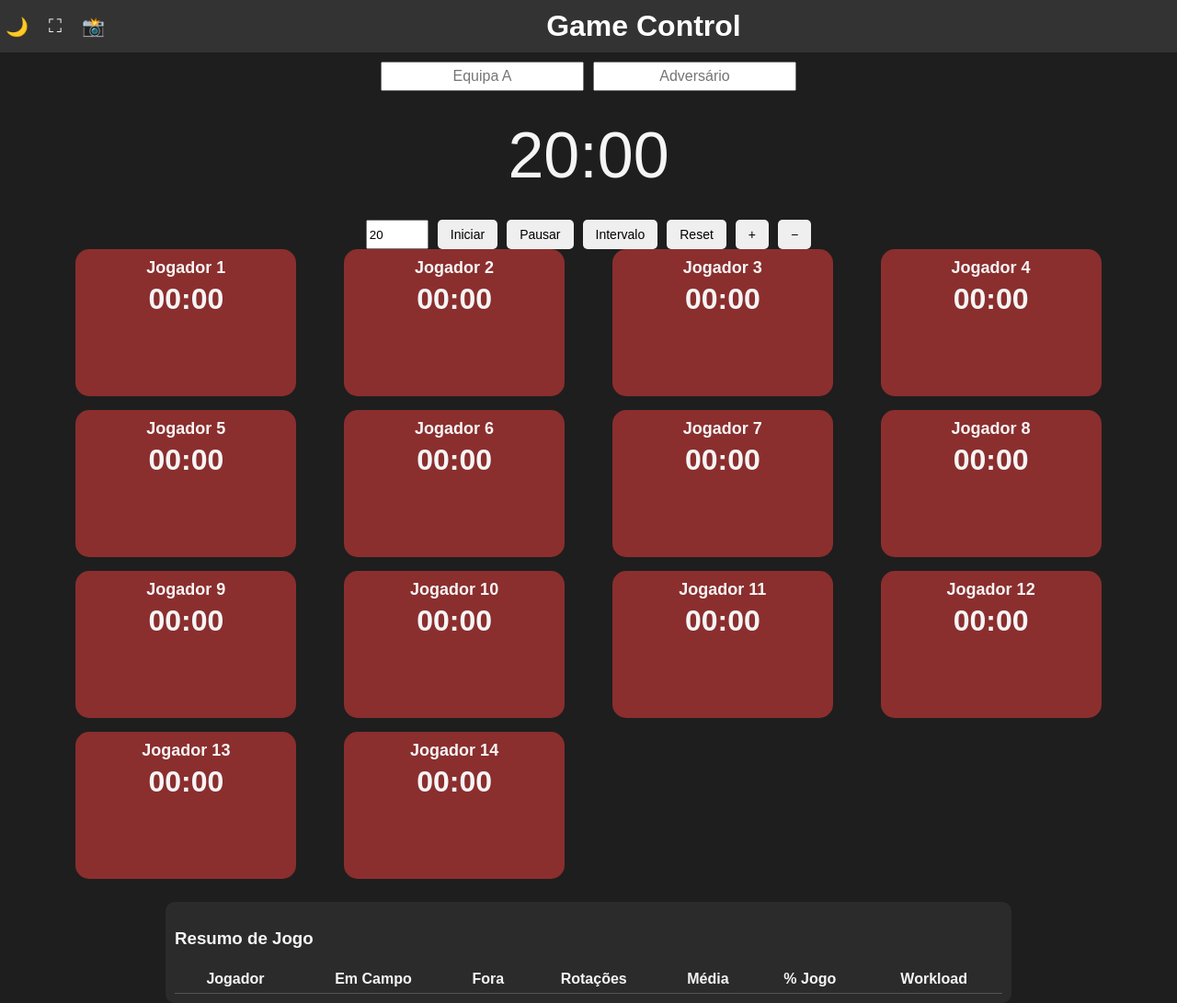
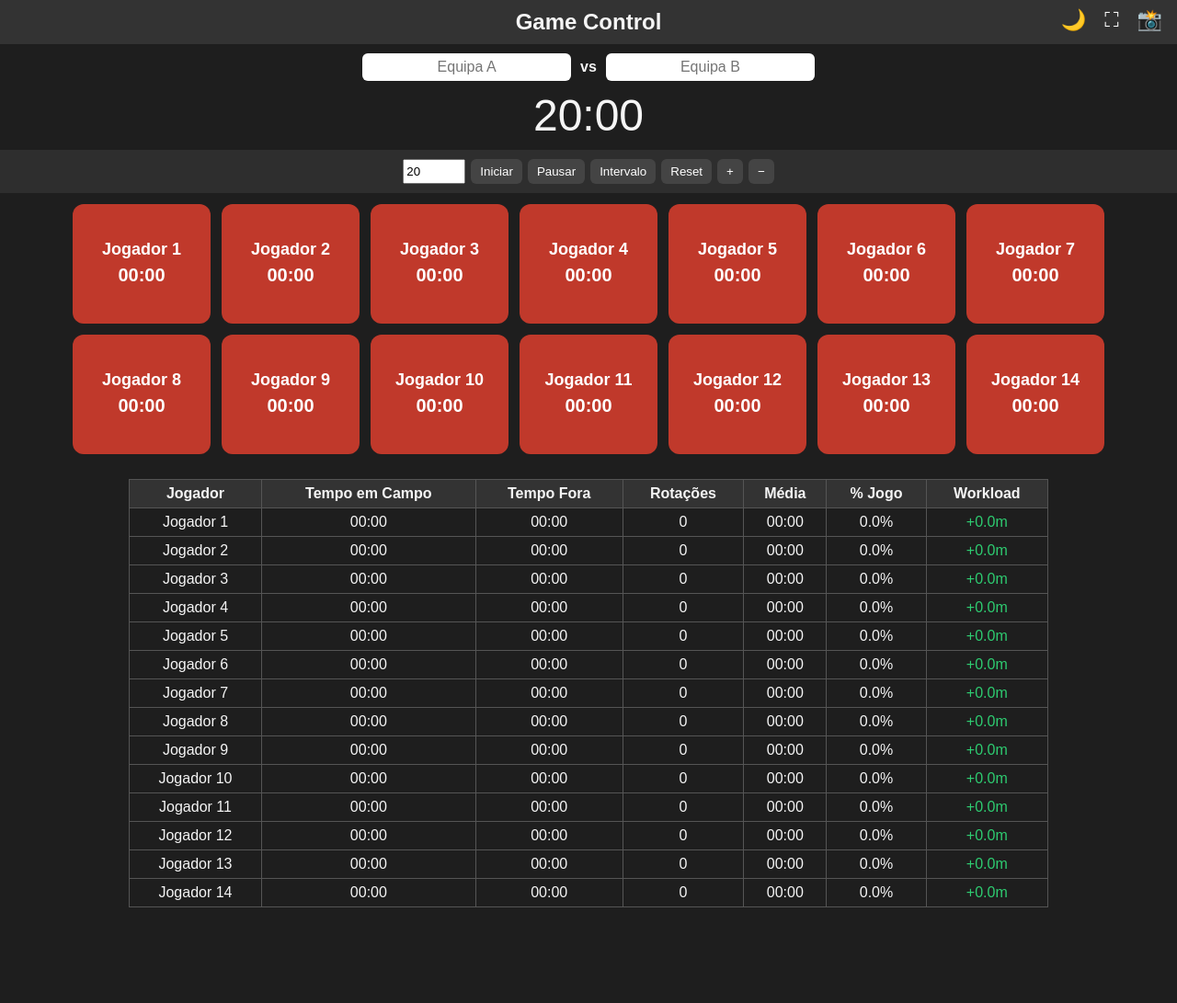
Before and after one commit to gpmviana/gamecontrol, a plain HTML site: page index.html in a window 1280 px wide. Shown: the whole page at 92% size. After the commit the page ends 1002 px from the top, so only its background shows below. Drawn offline with Linux system fonts and the light colour scheme.

Commit message:
index.html

```diff
--- a/index.html
+++ b/index.html
@@ -5,147 +5,51 @@
 <meta name="viewport" content="width=device-width, initial-scale=1.0">
 <title>Game Control</title>
 <style>
-  body {
-    font-family: Arial, sans-serif;
-    margin: 0;
-    background-color: #1e1e1e;
-    color: #f5f5f5;
-    display: flex;
-    flex-direction: column;
-    align-items: center;
-  }
-  header {
-    width: 100%;
-    background: #333;
-    color: white;
-    display: flex;
-    justify-content: space-between;
-    align-items: center;
-    padding: 10px 20px;
-  }
-  header h1 {
-    flex: 1;
-    text-align: center;
-    margin: 0;
-  }
-  .team-inputs {
-    display: flex;
-    gap: 10px;
-    justify-content: center;
-    margin: 10px 0;
-  }
-  .team-inputs input {
-    padding: 5px;
-    font-size: 16px;
-    text-align: center;
-  }
-  .controls {
-    margin-top: 10px;
-    display: flex;
-    gap: 10px;
-    justify-content: center;
-    flex-wrap: wrap;
-  }
-  .controls button {
-    padding: 8px 14px;
-    font-size: 14px;
-    cursor: pointer;
-    border: none;
-    border-radius: 5px;
-  }
-  .timer {
-    font-size: 70px;
-    margin: 20px 0;
-  }
-  .players {
-    display: grid;
-    grid-template-columns: repeat(auto-fit, minmax(220px, 1fr));
-    gap: 15px;
-    width: 90%;
-    max-width: 1200px;
-    justify-items: center;
-  }
-  .player {
-    background: #2e2e2e;
-    border-radius: 15px;
-    padding: 10px;
-    text-align: center;
-    width: 220px;
-    height: 140px;
-    transition: background-color 0.3s;
-    cursor: pointer;
-  }
-  .player.active {
-    background: #2b6d2b;
-  }
-  .player.inactive {
-    background: #8b2e2e;
-  }
-  .player strong {
-    display: block;
-    margin-bottom: 5px;
-    font-size: 18px;
-  }
-  .time {
-    font-size: 32px;
-    font-weight: bold;
-  }
-  .last {
-    font-size: 12px;
-    margin-top: 5px;
-    color: #ddd;
-  }
-  .summary {
-    margin-top: 25px;
-    width: 90%;
-    max-width: 900px;
-    background: #2b2b2b;
-    border-radius: 10px;
-    padding: 10px;
-  }
-  .summary table {
-    width: 100%;
-    border-collapse: collapse;
-  }
-  th, td {
-    padding: 6px;
-    border-bottom: 1px solid #555;
-    text-align: center;
-  }
-  .work-pos { color: #2ecc71; font-weight: bold; }
-  .work-neg { color: #e74c3c; font-weight: bold; }
-  .top-right-buttons {
-    display: flex;
-    gap: 10px;
-  }
-  .top-right-buttons button {
-    background: transparent;
-    border: none;
-    color: white;
-    font-size: 20px;
-    cursor: pointer;
-  }
+  body{font-family:Arial, sans-serif;margin:0;background:#1e1e1e;color:#f5f5f5;text-align:center}
+  header{display:flex;align-items:center;justify-content:center;background:#333;padding:10px 0;position:relative}
+  header h1{margin:0;font-size:1.5em}
+  .top-buttons{position:absolute;right:10px;top:8px;display:flex;gap:8px}
+  .top-buttons button{background:none;border:none;font-size:22px;color:#fff;cursor:pointer}
+  #teamInputs{display:flex;justify-content:center;align-items:center;gap:10px;margin:10px}
+  #teamInputs input{padding:6px 10px;border-radius:6px;border:none;font-size:16px;text-align:center}
+  #timer{font-size:3em;margin:10px 0}
+  .controls{display:flex;justify-content:center;flex-wrap:wrap;gap:6px;background:#2e2e2e;padding:10px}
+  .controls button{padding:6px 10px;border:none;border-radius:6px;background:#444;color:#fff;cursor:pointer}
+  #players{display:flex;flex-wrap:wrap;justify-content:center;gap:12px;padding:12px}
+  .player{width:150px;height:130px;border-radius:12px;display:flex;flex-direction:column;align-items:center;justify-content:center;cursor:pointer;transition:.2s}
+  .player.active{background:#2ecc71;color:#000}.player.inactive{background:#c0392b;color:#fff}
+  .player strong{font-size:18px;margin-bottom:6px}
+  .player .time{font-size:20px;font-weight:bold}
+  .player .last{font-size:12px;opacity:.9;margin-top:2px}
+  .summary{margin:15px auto;border-collapse:collapse;width:90%;max-width:1000px}
+  .summary th,.summary td{border:1px solid #555;padding:6px;text-align:center}
+  .summary th{background:#333}
+  .work-pos{color:#2ecc71}.work-neg{color:#e74c3c}
+  .light-mode{background:#f4f4f4;color:#000}
+  .light-mode header{background:#ddd}.light-mode .controls{background:#ddd}
+  .light-mode .player.active{background:#27ae60;color:#fff}.light-mode .player.inactive{background:#e74c3c;color:#fff}
 </style>
 </head>
 <body>
 <header>
-    <div class="top-right-buttons">
+  <h1>Game Control</h1>
+  <div class="top-buttons">
     <button id="themeToggle">🌙</button>
     <button id="fullscreenBtn">⛶</button>
     <button id="printBtn">📸</button>
   </div>
-    <h1>Game Control</h1>
 </header>
 
-  <div class="team-inputs">
-    <input type="text" id="teamA" placeholder="Equipa A">
-    <input type="text" id="teamB" placeholder="Adversário">
+<div id="teamInputs">
+  <input id="teamA" placeholder="Equipa A">
+  <span style="font-weight:bold;">vs</span>
+  <input id="teamB" placeholder="Equipa B">
 </div>
 
-  <div class="timer" id="timer">20:00</div>
+<div id="timer">20:00</div>
 
 <div class="controls">
-    <input type="number" id="setMinutes" value="20" min="1" style="width:60px;">
+  <input id="setMinutes" type="number" value="20" min="1" style="width:60px;">
   <button id="startBtn">Iniciar</button>
   <button id="pauseBtn">Pausar</button>
   <button id="intervalBtn">Intervalo</button>
@@ -154,270 +58,243 @@
   <button id="removeBtn">−</button>
 </div>
 
-  <div class="players" id="players"></div>
+<div id="players"></div>
 
-  <div class="summary">
-    <h3>Resumo de Jogo</h3>
-    <table>
+<table class="summary">
   <thead>
     <tr>
-          <th>Jogador</th><th>Em Campo</th><th>Fora</th>
-          <th>Rotações</th><th>Média</th><th>% Jogo</th><th>Workload</th>
+      <th>Jogador</th>
+      <th>Tempo em Campo</th>
+      <th>Tempo Fora</th>
+      <th>Rotações</th>
+      <th>Média</th>
+      <th>% Jogo</th>
+      <th>Workload</th>
     </tr>
   </thead>
   <tbody id="summaryBody"></tbody>
 </table>
-  </div>
 
 <script>
-let duration = 20 * 60;
+/* ===== ESTADO ===== */
+let duration = 20*60;
 let remaining = duration;
-let timerInterval;
 let running = false;
 let firstHalf = true;
 let players = [];
 let theme = "dark";
+let timerInterval = null;
+let _lastTick = null;
+const STORAGE_KEY = "gameControlData_gcStable";
 
-/* ---------- FORMATAÇÃO ---------- */
-function formatTime(sec) {
-  const s = Math.max(0, Math.abs(sec));
-  const m = Math.floor(s / 60);
-  const r = s % 60;
-  return `${String(m).padStart(2, "0")}:${String(r).padStart(2, "0")}`;
+/* ===== UTIL ===== */
+const pad = n => String(n).padStart(2,"0");
+function formatTime(sec){sec=Math.max(0,Math.floor(sec));return `${pad(Math.floor(sec/60))}:${pad(sec%60)}`;}
+function updateTimerDisplay(){document.getElementById("timer").textContent = formatTime(remaining);}
+
+/* ===== RENDER JOGADORES (NÃO APAGA ESTADO) ===== */
+function buildPlayersDOM(){
+  const parent = document.getElementById("players");
+  parent.innerHTML = "";
+  players.forEach(p=>{
+    const d = document.createElement("div");
+    d.id = "player"+p.id;
+    d.className = "player " + (p.active ? "active" : "inactive");
+    d.innerHTML = `<strong>${p.name||("Jogador "+p.id)}</strong>
+                   <div class="time">${formatTime(p.active?p.seconds:p.secondsOut)}</div>
+                   <div class="last">${!p.active&&p.lastRotation>0?("Última rotação: "+formatTime(p.lastRotation)):""}</div>`;
+    d.onclick = ()=>togglePlayer(p.id);
+    parent.appendChild(d);
+  });
 }
-function updateTimerDisplay() {
-  document.getElementById("timer").textContent = formatTime(remaining);
+function updatePlayersUI(){
+  players.forEach(p=>{
+    const d = document.getElementById("player"+p.id);
+    if(!d) return;
+    d.className = "player " + (p.active ? "active" : "inactive");
+    d.querySelector(".time").textContent = p.active ? formatTime(p.seconds) : formatTime(p.secondsOut);
+    d.querySelector(".last").textContent = (!p.active && p.lastRotation>0) ? ("Última rotação: "+formatTime(p.lastRotation)) : "";
+    const s = d.querySelector("strong"); if(s) s.textContent = p.name||("Jogador "+p.id);
+  });
 }
 
-/* ---------- TICK ---------- */
-let _lastTick = null;
-function tick() {
+/* ===== AJUSTE DE CONTAGEM SEM LIMPAR ===== */
+function ensurePlayerCount(n){
+  // adiciona
+  while(players.length < n){
+    const id = players.length ? Math.max(...players.map(x=>x.id))+1 : 1;
+    players.push({id, name:"Jogador "+id, active:false, seconds:0, secondsOut:0, part1:0, part2:0, rotations:0, lastRotation:0, startTime:0});
+  }
+  // remove do fim
+  while(players.length > n){ players.pop(); }
+  buildPlayersDOM(); updatePlayersUI(); updateSummary(); saveData();
+}
+
+/* ===== TABELA ===== */
+function updateSummary(){
+  const tbody = document.getElementById("summaryBody");
+  tbody.innerHTML = "";
+  players.forEach(p=>{
+    const total = p.part1 + p.part2;
+    const avg = p.rotations>0 ? Math.floor(total / p.rotations) : 0;
+    const percent = ((total / (duration * (firstHalf?1:2))) * 100).toFixed(1);
+    const workload = p.seconds - p.secondsOut;
+    const cls = workload >= 0 ? "work-pos" : "work-neg";
+    const tr = document.createElement("tr");
+    tr.innerHTML = `
+      <td>${p.name||("Jogador "+p.id)}</td>
+      <td>${formatTime(p.seconds)}</td>
+      <td>${formatTime(p.secondsOut)}</td>
+      <td>${p.rotations}</td>
+      <td>${formatTime(avg)}</td>
+      <td>${percent}%</td>
+      <td class="${cls}">${workload>=0?"+":""}${(workload/60).toFixed(1)}m</td>`;
+    tbody.appendChild(tr);
+  });
+}
+
+/* ===== CRONÓMETRO ===== */
+function tick(){
   const now = Date.now();
-  if (_lastTick === null) _lastTick = now;
-  const delta = Math.max(0, Math.floor((now - _lastTick) / 1000));
-  if (delta > 0) {
+  if(_lastTick===null) _lastTick = now;
+  const delta = Math.max(0, Math.floor((now - _lastTick)/1000));
+  if(delta>0){
     remaining = Math.max(0, remaining - delta);
-    for (let i = 0; i < delta; i++) {
-      players.forEach(p => {
-        if (p.active) {
-          p.seconds++;
-          if (firstHalf) p.part1++; else p.part2++;
-        } else {
-          p.secondsOut++;
-        }
+    for(let i=0;i<delta;i++){
+      players.forEach(p=>{
+        if(p.active){ p.seconds++; if(firstHalf) p.part1++; else p.part2++; }
+        else { p.secondsOut++; }
       });
     }
     _lastTick = now;
-    updateTimerDisplay();
-    updateSummary();
-    updatePlayersUI();
-    saveData();
+    updateTimerDisplay(); updatePlayersUI(); updateSummary(); saveData();
+    if(remaining<=0) pauseTimer();
   }
-  if (remaining <= 0) pauseTimer();
 }
-
-/* ---------- CONTROLOS ---------- */
-function startTimer() {
-  if (running) return;
+function startTimer(){
+  if(running) return;
   running = true;
   _lastTick = Date.now();
   clearInterval(timerInterval);
   timerInterval = setInterval(tick, 250);
   saveData();
 }
-function pauseTimer() {
+function pauseTimer(){
   running = false;
   clearInterval(timerInterval);
   saveData();
 }
-function resetTimer() {
+function resetTimer(){
   pauseTimer();
-  const mins = parseInt(document.getElementById("setMinutes").value) || 20;
-  duration = mins * 60;
-  remaining = duration;
-  players.forEach(p => {
-    p.seconds = 0;
-    p.secondsOut = 0;
-    p.part1 = 0;
-    p.part2 = 0;
-    p.rotations = 0;
-    p.lastRotation = 0;
+  const mins = parseInt(document.getElementById("setMinutes").value)||20;
+  duration = mins*60; remaining = duration; firstHalf = true;
+  players.forEach(p=>{p.seconds=0;p.secondsOut=0;p.part1=0;p.part2=0;p.rotations=0;p.lastRotation=0;});
+  updateTimerDisplay(); updatePlayersUI(); updateSummary(); saveData();
+}
+function intervalTimer(){
+  pauseTimer(); firstHalf = false;
+  remaining = (parseInt(document.getElementById("setMinutes").value)||20)*60;
+  updateTimerDisplay(); saveData();
+}
+
+/* ===== INTERAÇÃO JOGADOR ===== */
+function togglePlayer(id){
+  const p = players.find(x=>x.id===id); if(!p) return;
+  p.active = !p.active;
+  if(p.active){ p.startTime = Date.now(); p.rotations++; }
+  else { p.lastRotation = Math.max(0, Math.floor((Date.now() - (p.startTime||Date.now()))/1000)); }
+  updatePlayersUI(); updateSummary(); saveData();
+}
+
+/* ===== PERSISTÊNCIA ===== */
+function saveData(){
+  const data = {
+    teamA: document.getElementById("teamA").value||"",
+    teamB: document.getElementById("teamB").value||"",
+    duration, remaining, firstHalf, running, theme, players,
+    lastSaved: Date.now()
+  };
+  localStorage.setItem(STORAGE_KEY, JSON.stringify(data));
+}
+function loadData(){
+  const raw = localStorage.getItem(STORAGE_KEY);
+  if(!raw){ // inicial
+    // cria 14 por omissão
+    players = [];
+    ensurePlayerCount(14);
+    updateTimerDisplay(); updateSummary();
+    return;
+  }
+  const d = JSON.parse(raw);
+  document.getElementById("teamA").value = d.teamA||"";
+  document.getElementById("teamB").value = d.teamB||"";
+  duration  = typeof d.duration  === "number" ? d.duration  : duration;
+  remaining = typeof d.remaining === "number" ? d.remaining : remaining;
+  firstHalf = typeof d.firstHalf === "boolean" ? d.firstHalf : firstHalf;
+  running   = !!d.running;
+  theme     = d.theme || theme;
+  players   = Array.isArray(d.players) ? d.players : [];
+
+  // Compensar tempo passado fora se estava a correr
+  const lastSaved = typeof d.lastSaved === "number" ? d.lastSaved : Date.now();
+  if(running){
+    const elapsed = Math.max(0, Math.floor((Date.now() - lastSaved)/1000));
+    if(elapsed>0){
+      remaining = Math.max(0, remaining - elapsed);
+      players.forEach(p=>{
+        if(p.active){ p.seconds += elapsed; if(firstHalf) p.part1 += elapsed; else p.part2 += elapsed; }
+        else { p.secondsOut += elapsed; }
       });
-  firstHalf = true;
-  updateTimerDisplay();
-  updateSummary();
-  updatePlayersUI();
-  saveData();
     }
-function intervalTimer() {
-  pauseTimer();
-  firstHalf = false;
-  remaining = parseInt(document.getElementById("setMinutes").value) * 60;
-  updateTimerDisplay();
+  }
+
+  // Render UI a partir do estado (não apagar!)
+  if(players.length===0) ensurePlayerCount(14); else buildPlayersDOM();
+  updatePlayersUI(); updateSummary(); updateTimerDisplay();
+
+  // Retomar se estava a correr
+  if(running && remaining>0) startTimer();
+}
+
+/* ===== PRINT (mantido como tinhas) ===== */
+function printScreen(){
+  const header = `<h2 style="text-align:center;">${document.getElementById("teamA").value} vs ${document.getElementById("teamB").value}</h2>`;
+  const table  = document.querySelector(".summary").outerHTML;
+  const w = window.open("","_blank","width=900,height=700");
+  w.document.write(`<html><head><title>Game Control</title></head><body style="background:#fff;color:#000">${header}${table}</body></html>`);
+  w.document.close(); w.print();
+}
+
+/* ===== THEME & FULL ===== */
+function toggleTheme(){
+  const btn = document.getElementById("themeToggle");
+  document.body.classList.toggle("light-mode");
+  theme = document.body.classList.contains("light-mode") ? "light" : "dark";
+  btn.textContent = theme==="dark" ? "🌙" : "🌞";
   saveData();
 }
 
-/* ---------- JOGADORES ---------- */
-function togglePlayer(id) {
-  const p = players.find(x => x.id === id);
-  if (!p) return;
-  p.active = !p.active;
-  if (p.active) {
-    p.startTime = Date.now();
-    p.rotations++;
-  } else {
-    const last = Math.floor((Date.now() - p.startTime) / 1000);
-    p.lastRotation = last;
-  }
-  updatePlayersUI();
-  updateSummary();
-  saveData();
-}
-function updatePlayersUI() {
-  players.forEach(p => {
-    const div = document.getElementById("player" + p.id);
-    div.className = "player " + (p.active ? "active" : "inactive");
-    div.querySelector(".time").textContent = p.active
-      ? formatTime(p.seconds)
-      : formatTime(p.secondsOut);
-    div.querySelector(".last").textContent =
-      !p.active && p.lastRotation > 0
-        ? "Última rotação: " + formatTime(p.lastRotation)
-        : "";
-  });
-}
-function createPlayers(count = 14) {
-  const container = document.getElementById("players");
-  container.innerHTML = "";
-  players = [];
-  for (let i = 1; i <= count; i++) {
-    const p = {
-      id: i,
-      name: "Jogador " + i,
-      active: false,
-      seconds: 0,
-      secondsOut: 0,
-      part1: 0,
-      part2: 0,
-      rotations: 0,
-      lastRotation: 0,
-      startTime: 0,
-    };
-    players.push(p);
-    const div = document.createElement("div");
-    div.id = "player" + i;
-    div.className = "player inactive";
-    div.innerHTML = `<strong>${p.name}</strong><div class="time">00:00</div><div class="last"></div>`;
-    div.onclick = () => togglePlayer(i);
-    container.appendChild(div);
-  }
-  updatePlayersUI();
-}
-
-/* ---------- TABELA ---------- */
-function updateSummary() {
-  const tbody = document.getElementById("summaryBody");
-  tbody.innerHTML = "";
-  players.forEach(p => {
-    const total = p.part1 + p.part2;
-    const avg = p.rotations > 0 ? total / p.rotations : 0;
-    const percent = ((total / (duration * (firstHalf ? 1 : 2))) * 100).toFixed(1);
-    const workload = p.seconds - p.secondsOut;
-    const workClass = workload >= 0 ? "work-pos" : "work-neg";
-    const tr = document.createElement("tr");
-    tr.innerHTML = `
-      <td>${p.name}</td>
-      <td>${formatTime(p.seconds)}</td>
-      <td>${formatTime(p.secondsOut)}</td>
-      <td>${p.rotations}</td>
-      <td>${formatTime(avg)}</td>
-      <td>${percent}%</td>
-      <td class="${workClass}">${workload >= 0 ? "+" : ""}${(workload / 60).toFixed(1)}m</td>
-    `;
-    tbody.appendChild(tr);
-  });
-}
-
-/* ---------- PERSISTÊNCIA CORRIGIDA ---------- */
-function saveData() {
-  const data = {
-    teamA: document.getElementById("teamA").value,
-    teamB: document.getElementById("teamB").value,
-    duration, remaining, firstHalf, running, theme, players,
-    lastSaved: Date.now()
-  };
-  localStorage.setItem("gameControlData", JSON.stringify(data));
-}
-function loadData() {
-  const raw = localStorage.getItem("gameControlData");
-  if (!raw) return createPlayers();
-  const data = JSON.parse(raw);
-  document.getElementById("teamA").value = data.teamA || "";
-  document.getElementById("teamB").value = data.teamB || "";
-  duration = data.duration || duration;
-  remaining = data.remaining || remaining;
-  firstHalf = data.firstHalf;
-  running = data.running;
-  theme = data.theme || theme;
-  players = data.players || [];
-  const lastSaved = data.lastSaved || Date.now();
-  if (running) {
-    const elapsed = Math.floor((Date.now() - lastSaved) / 1000);
-    if (elapsed > 0) {
-      remaining = Math.max(0, remaining - elapsed);
-      players.forEach(p => {
-        if (p.active) {
-          p.seconds += elapsed;
-          if (firstHalf) p.part1 += elapsed; else p.part2 += elapsed;
-        } else {
-          p.secondsOut += elapsed;
-        }
-      });
-    }
-  }
-  createPlayers(players.length || 14);
-  players.forEach(p => {
-    const ref = document.getElementById("player" + p.id);
-    if (ref) ref.querySelector("strong").textContent = p.name;
-  });
-  updateSummary();
-  updatePlayersUI();
-  updateTimerDisplay();
-  if (running && remaining > 0) startTimer();
-}
-window.addEventListener("beforeunload", saveData);
-setInterval(saveData, 3000);
-
-/* ---------- OUTROS BOTÕES ---------- */
-function printScreen() {
-  const header = `<h2 style="text-align:center;">${document.getElementById("teamA").value} vs ${document.getElementById("teamB").value}</h2>`;
-  const table = document.querySelector(".summary").innerHTML;
-  const win = window.open("", "", "width=900,height=700");
-  win.document.write(`<html><head><title>Game Control</title></head><body>${header}${table}</body></html>`);
-  win.document.close();
-  win.print();
-}
-function toggleTheme() {
-  const btn = document.getElementById("themeToggle");
-  document.body.classList.toggle("light-mode");
-  theme = document.body.classList.contains("light-mode") ? "light" : "dark";
-  btn.textContent = theme === "dark" ? "🌙" : "🌞";
-  saveData();
-}
+/* ===== BOTÕES ===== */
 document.getElementById("startBtn").onclick = startTimer;
 document.getElementById("pauseBtn").onclick = pauseTimer;
 document.getElementById("resetBtn").onclick = resetTimer;
 document.getElementById("intervalBtn").onclick = intervalTimer;
+document.getElementById("addBtn").onclick = ()=>ensurePlayerCount(players.length+1);
+document.getElementById("removeBtn").onclick = ()=>{ if(players.length>1){ players.pop(); buildPlayersDOM(); updatePlayersUI(); updateSummary(); saveData(); } };
 document.getElementById("printBtn").onclick = printScreen;
 document.getElementById("themeToggle").onclick = toggleTheme;
-document.getElementById("fullscreenBtn").onclick = () => {
-  if (!document.fullscreenElement) document.documentElement.requestFullscreen();
+document.getElementById("fullscreenBtn").onclick = ()=>{
+  if(!document.fullscreenElement) document.documentElement.requestFullscreen();
   else document.exitFullscreen();
 };
-document.getElementById("addBtn").onclick = () => { createPlayers(players.length + 1); saveData(); };
-document.getElementById("removeBtn").onclick = () => { if (players.length > 1) createPlayers(players.length - 1); saveData(); };
 
-window.onload = loadData;
+/* ===== AUTOSAVE SEMPRE ===== */
+window.addEventListener("beforeunload", saveData);
+setInterval(saveData, 3000);
+
+/* ===== START ===== */
+updateTimerDisplay();
+loadData();
 </script>
 </body>
 </html>
```
Lines whose indentation alone changed are shown as unchanged.
